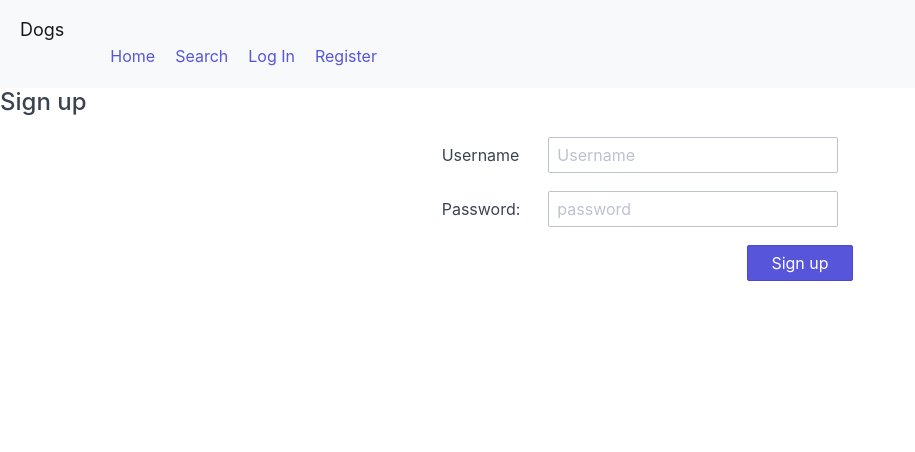
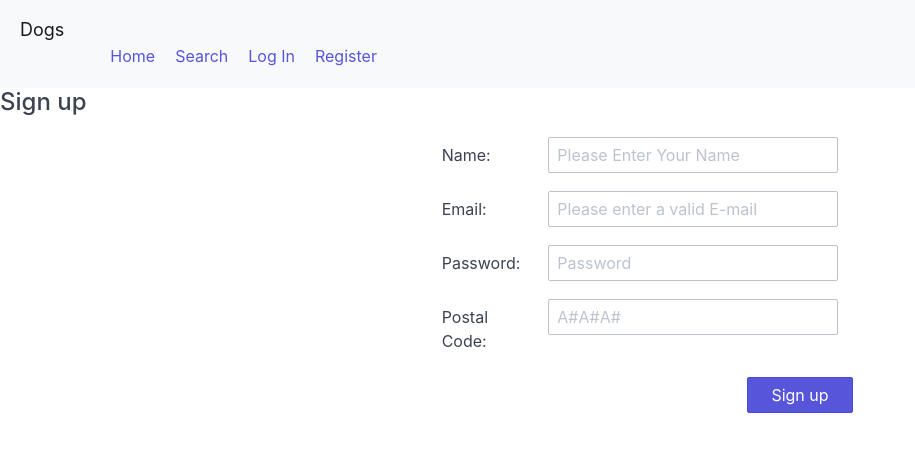
Before and after one commit to tellyvision/project3-app, a React (Create React App) app: page /userRegister in a window 1280 px wide. Shown: the top 452 px of the page, without its empty margins (0-915 px from the left). Built offline with nearby package versions, Linux system fonts and the light colour scheme; no server answers.

Commit message:
writing to database works, redirect to new page not working

```diff
--- a/src/App.js
+++ b/src/App.js
@@ -23,7 +23,7 @@ class App extends Component {
 
     this.state = {
       loggedIn: false,
-      username: null,
+      email: null,
       List: "",
     }
 
@@ -50,13 +50,13 @@ class App extends Component {
 
         this.setState({
           loggedIn: true,
-          username: response.data.user.username
+          email: response.data.user.email
         })
       } else {
         console.log('Get user: no user');
         this.setState({
           loggedIn: false,
-          username: null
+          email: null
         })
       }
     })
--- a/src/pages/Login.js
+++ b/src/pages/Login.js
@@ -6,8 +6,10 @@ class Login extends Component {
   constructor() {
     super()
     this.state = {
-      username: '',
+      email: '',
+      name: '',
       password: '',
+      postal: '',
       redirectTo: null
     }
     this.handleSubmit = this.handleSubmit.bind(this)
@@ -27,7 +29,7 @@ class Login extends Component {
 
     axios
       .post('/user/login', {
-        username: this.state.username,
+        email: this.state.email,
         password: this.state.password
       })
       .then(response => {
@@ -37,7 +39,7 @@ class Login extends Component {
           // update App.js state
           this.props.updateUser({
             loggedIn: true,
-            username: response.data.username
+            email: response.data.email
           })
           // update the state to redirect to home
           this.setState({
@@ -60,15 +62,15 @@ class Login extends Component {
           <form className="form-horizontal">
             <div className="form-group">
               <div className="col-1 col-ml-auto">
-                <label className="form-label" htmlFor="username">Username</label>
+                <label className="form-label" htmlFor="email">Email</label>
               </div>
               <div className="col-3 col-mr-auto">
                 <input className="form-input"
                   type="text"
-                  id="username"
-                  name="username"
-                  placeholder="Username"
-                  value={this.state.username}
+                  id="email"
+                  name="email"
+                  placeholder="email"
+                  value={this.state.email}
                   onChange={this.handleChange}
                 />
               </div>
--- a/src/pages/UserRegister.js
+++ b/src/pages/UserRegister.js
@@ -5,10 +5,11 @@ class UserRegister extends Component {
 	constructor() {
 		super()
 		this.state = {
-			username: '',
+			name: '',
+			email: '',
 			password: '',
 			confirmPassword: '',
-
+			postal: '',
 		}
 		this.handleSubmit = this.handleSubmit.bind(this)
 		this.handleChange = this.handleChange.bind(this)
@@ -19,24 +20,26 @@ class UserRegister extends Component {
 		})
 	}
 	handleSubmit(event) {
-		console.log('sign-up handleSubmit, username: ')
-		console.log(this.state.username)
+		// console.log('sign-up handleSubmit, email: ')
+		// console.log(this.state.email)
 		event.preventDefault()
 
-		//request to server to add a new username/password
+		//request to server to add a new email/password
 		axios.post('/user/', {
-			username: this.state.username,
-			password: this.state.password
+			email: this.state.email,
+			name: this.state.name,
+			password: this.state.password,
+			postal: this.state.postal,
 		})
 			.then(response => {
 				console.log(response)
-				if (!response.data.errmsg) {
+				if (!response.data.error) {
 					console.log('successful signup')
-					this.setState({ //redirect to login page
+					this.setState({                    //redirect to login page ---> Maybe make a "sign up successful" page or alert
 						redirectTo: '/login'
 					})
 				} else {
-					console.log('username already taken')
+					console.log('email already taken')
 				}
 			}).catch(error => {
 				console.log('signup error: ')
@@ -51,28 +54,47 @@ render() {
 		<div className="SignupForm">
 			<h4>Sign up</h4>
 			<form className="form-horizontal">
+
 				<div className="form-group">
 					<div className="col-1 col-ml-auto">
-						<label className="form-label" htmlFor="username">Username</label>
+						<label className="form-label" htmlFor="name">Name: </label>
 					</div>
 					<div className="col-3 col-mr-auto">
 						<input className="form-input"
 							type="text"
-							id="username"
-							name="username"
-							placeholder="Username"
-							value={this.state.username}
+							id="name"
+							name="name"
+							placeholder="Please Enter Your Name"
+							value={this.state.name}
 							onChange={this.handleChange}
 						/>
 					</div>
 				</div>
+
+
+				<div className="form-group">
+					<div className="col-1 col-ml-auto">
+						<label className="form-label" htmlFor="email">Email: </label>
+					</div>
+					<div className="col-3 col-mr-auto">
+						<input className="form-input"
+							type="text"
+							id="email"
+							name="email"
+							placeholder="Please enter a valid E-mail"
+							value={this.state.email}
+							onChange={this.handleChange}
+						/>
+					</div>
+				</div>
+
 				<div className="form-group">
 					<div className="col-1 col-ml-auto">
 						<label className="form-label" htmlFor="password">Password: </label>
 					</div>
 					<div className="col-3 col-mr-auto">
 						<input className="form-input"
-							placeholder="password"
+							placeholder="Password"
 							type="password"
 							name="password"
 							value={this.state.password}
@@ -80,6 +102,22 @@ render() {
 						/>
 					</div>
 				</div>
+
+				<div className="form-group">
+					<div className="col-1 col-ml-auto">
+						<label className="form-label" htmlFor="password">Postal Code: </label>
+					</div>
+					<div className="col-3 col-mr-auto">
+						<input className="form-input"
+							placeholder="A#A#A#"
+							type="postal"
+							name="postal"
+							value={this.state.postal}
+							onChange={this.handleChange}
+						/>
+					</div>
+				</div>
+
 				<div className="form-group ">
 					<div className="col-7"></div>
 					<button
@@ -88,6 +126,7 @@ render() {
 						type="submit"
 					>Sign up</button>
 				</div>
+
 			</form>
 		</div>
 
--- a/userServer/database/index.js
+++ b/userServer/database/index.js
@@ -3,7 +3,7 @@ mongoose.Promise = global.Promise
 
 //your local database url
 //27017 is the default mongoDB port
-const uri = 'mongodb://localhost:27017/simple-mern-passport'
+const uri = 'mongodb://localhost:27017/DogShare_Proj3'
 
 mongoose.connect(uri, {
 	useCreateIndex: true,
@@ -18,7 +18,6 @@ mongoose.connect(uri, {
 		/** handle initial connection error */
 		console.log('error connecting to Mongo: ')
 		console.log(err);
-
 		}
   );
 
--- a/userServer/database/models/user.js
+++ b/userServer/database/models/user.js
@@ -6,9 +6,9 @@ mongoose.promise = Promise
 // Define userSchema
 const userSchema = new Schema({
 	email: { type: String, unique: false, required: false },
-	username: { type: String, unique: false, required: false },
-	password: { type: String, unique: false, required: false }
-
+	name: { type: String, unique: false, required: false },
+	password: { type: String, unique: false, required: false },
+	postal: { type: String, unique: false, required: false },
 })
 
 // Define schema methods
```
Also changed, not shown: userServer/routes/user.js (+9 -6 lines), 1 other file (tests, documents, lock files or other folders).
